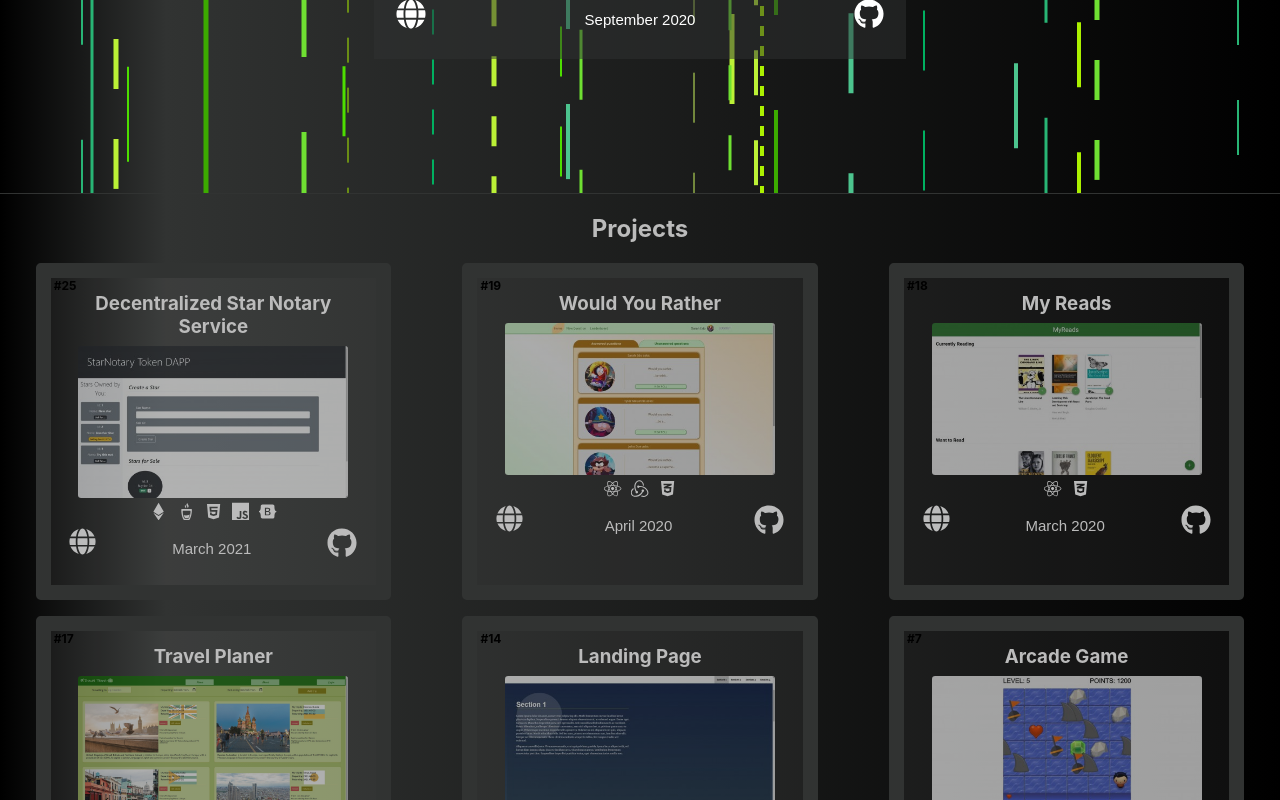
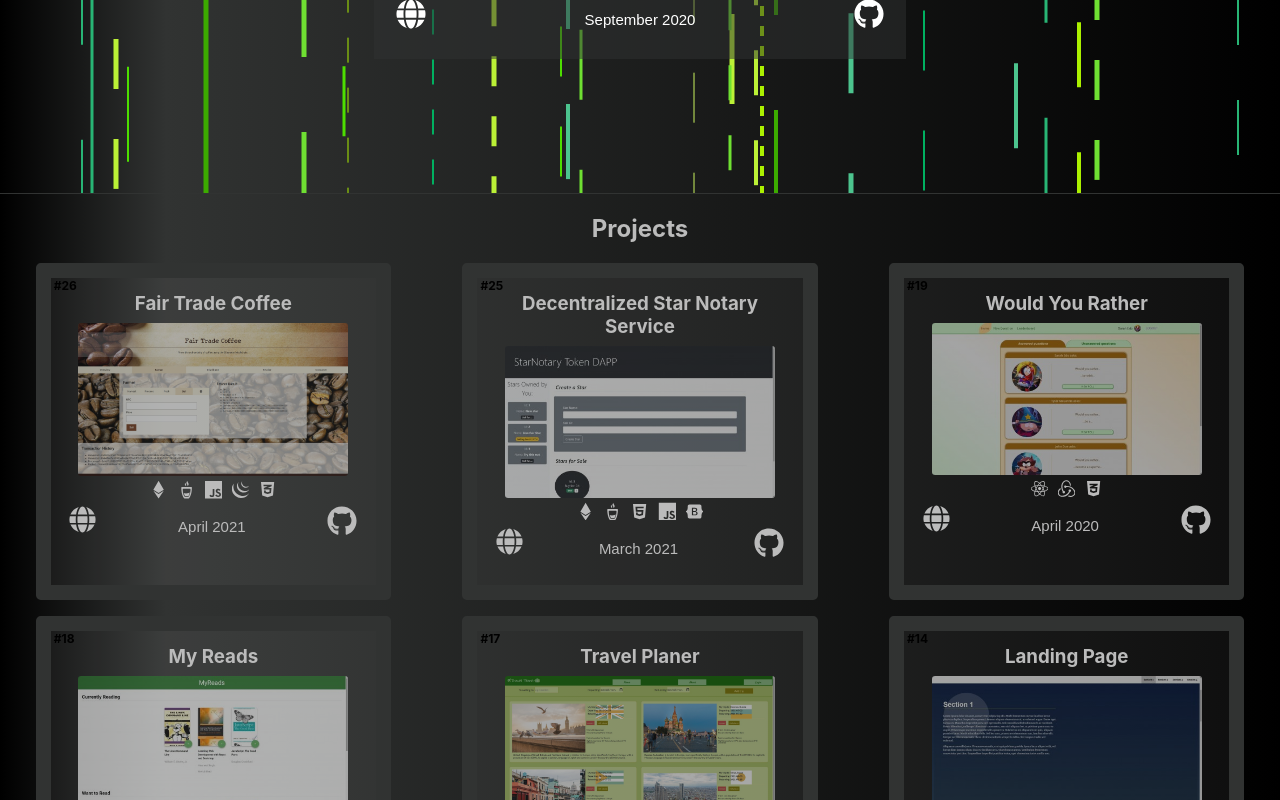
Before and after one commit to JakaPresecnik/ma-landing-page, a React (Create React App) app: page /ma-landing-page/works in a window 1280 px wide. Shown: the part 607-1407 px from the top of the page. Built offline with nearby package versions, Linux system fonts and the light colour scheme.

Commit message:
added another project

```diff
--- a/src/projects.js
+++ b/src/projects.js
@@ -6,10 +6,25 @@ import landingpage from './img/landingpage.jpg';
 import myreads from './img/myreads.jpg';
 import wouldyourather from './img/wouldyourather.jpg';
 import travelplaner from './img/travelplaner.jpg';
+import supplytrackingdapp from './img/supplytrackingdapp.jpg'
 import { FaEthereum, FaHtml5, FaCss3Alt, FaReact } from "react-icons/fa";
 import { SiMocha, SiBootstrap, SiJavascript, SiJquery, SiRedux, SiNodeDotJs, SiWebpack, SiHeroku, SiJest } from "react-icons/si";
 
 const projects = [
+    {   id: 26,
+        name: 'Fair Trade Coffee',
+        screenshot: supplytrackingdapp,
+        techUsed: [
+            { name: 'Solidity', icon: FaEthereum },
+            { name: 'MochaJs', icon: SiMocha },
+            { name: 'Javascript', icon: SiJavascript},
+            { name: 'jQuery', icon: SiJquery },
+            { name: 'CSS', icon: FaCss3Alt}
+        ],
+        date: 'April 2021',
+        linkUrl: 'https://jakapresecnik.github.io/dapp-for-tracking-items-through-supply-chain/',
+        linkGithub: 'https://github.com/JakaPresecnik/dapp-for-tracking-items-through-supply-chain/'
+    },
     {   id: 25,
         name: 'Decentralized Star Notary Service',
         screenshot: starnotary,
--- a/src/skills.js
+++ b/src/skills.js
@@ -17,11 +17,11 @@ export const skills = [
     {name:'Javascript', icon: SiJavascript, progress: 75},
     {name: 'React', icon: FaReact, color: '61dafb', progress: 70},
     {name: 'Redux', icon: SiRedux, progress: 60},
-    {name: 'jQuery', icon: SiJquery, progress: 50},
+    {name: 'jQuery', icon: SiJquery, progress: 55},
     {name: 'NodeJs', icon: SiNodeDotJs, progress: 50},
     {name: 'Postgres', icon: SiPostgresql, progress: 35},
     {name: 'Angular', icon: FaAngular, progress: 30},
-    {name: 'Solidity', icon: FaEthereum, progress: 30},
+    {name: 'Solidity', icon: FaEthereum, progress: 35},
     {name: 'Python', icon: FaPython, progress: 15}
 ]
 
```
Also changed, not shown: src/img/supplytrackingdapp.jpg (added).
